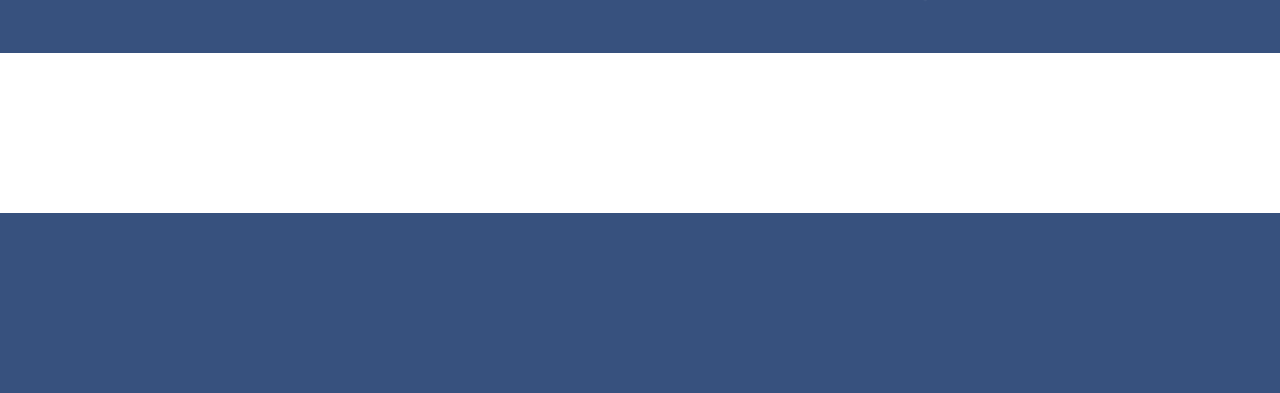
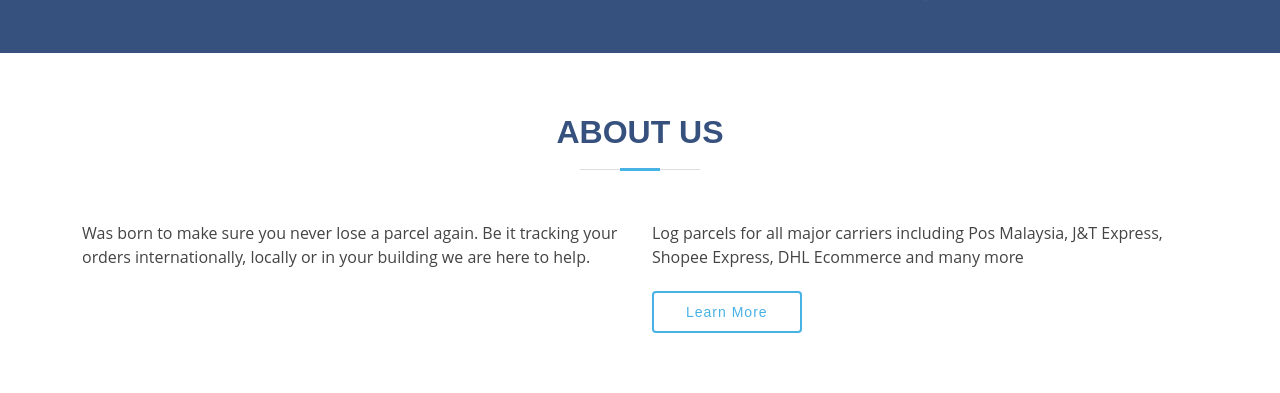
Before and after one commit to danialnbl/food-kiosk-management-system, a PHP site: page / in a window 1280 px wide. Shown: the part 587-980 px from the top of the page. Before the commit the page ends 800 px from the top, so only its background shows below. Run offline with PHP 8.4, Linux system fonts and the light colour scheme; style sheets or scripts are compiled from the project's sources.

Commit message:
about us section

```diff
--- a/index.php
+++ b/index.php
@@ -54,6 +54,30 @@
         </div>
     </section>
     <!-- End Hero -->
+    <!-- Start About Us -->
+    <section id="about" class="about">
+        <div class="container" data-aos="fade-up">
+            <div class="section-title">
+                <h2>About Us</h2>
+            </div>
+
+            <div class="row content">
+                <div class="col-lg-6">
+                    <p>
+                        Was born to make sure you never lose a parcel again.
+                        Be it tracking your orders internationally, locally or in your building we are here to help.
+                    </p>
+                </div>
+                <div class="col-lg-6 pt-4 pt-lg-0">
+                    <p>
+                        Log parcels for all major carriers including Pos Malaysia, J&T Express, Shopee Express, DHL Ecommerce and many more
+                    </p>
+                    <a href="#" class="btn-learn-more">Learn More</a>
+                </div>
+            </div>
+        </div>
+    </section>
+    <!-- End About Us Section -->
 </body>
 
 </html>
```
